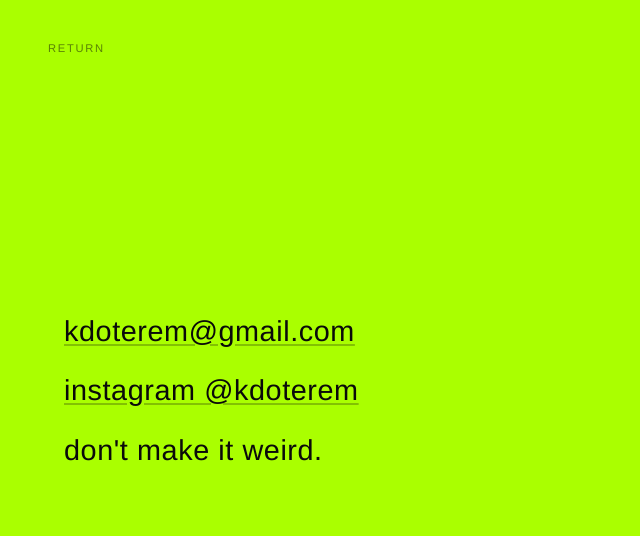
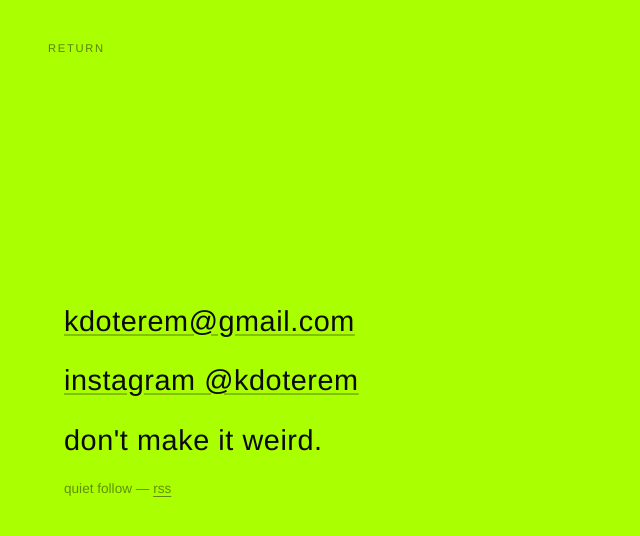
Before and after one commit to kdoterem/keremkaya.space, a Next.js app: page /find-me in a window 1280 px wide. Shown: the top 536 px of the page, without its empty margins (0-640 px from the left). Built offline with nearby package versions, Linux system fonts and the light colour scheme.

Commit message:
add    RSS link to find-me page

```diff
--- a/app/find-me/page.tsx
+++ b/app/find-me/page.tsx
@@ -129,6 +129,19 @@ export default function FindMePage() {
         {LINES.map((line, i) => (
           <ContactLine key={i} text={line.text} type={line.type} delay={line.delay} />
         ))}
+        <p style={{
+          fontSize:      "0.85rem",
+          fontWeight:    400,
+          color:         "#0a0a0a",
+          opacity:       0.45,
+          marginTop:     "0.4rem",
+          fontFamily:    '"Helvetica Neue", Helvetica, Arial, sans-serif',
+        }}>
+          quiet follow —{" "}
+          <a href="/feed.xml" style={{ color: "inherit", textDecoration: "underline", textUnderlineOffset: "3px" }}>
+            rss
+          </a>
+        </p>
       </div>
     </main>
   );
```
